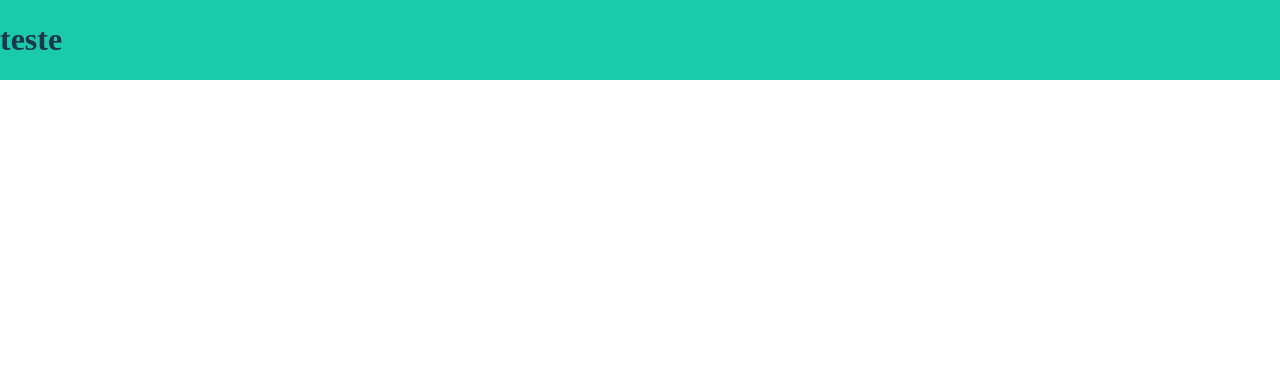
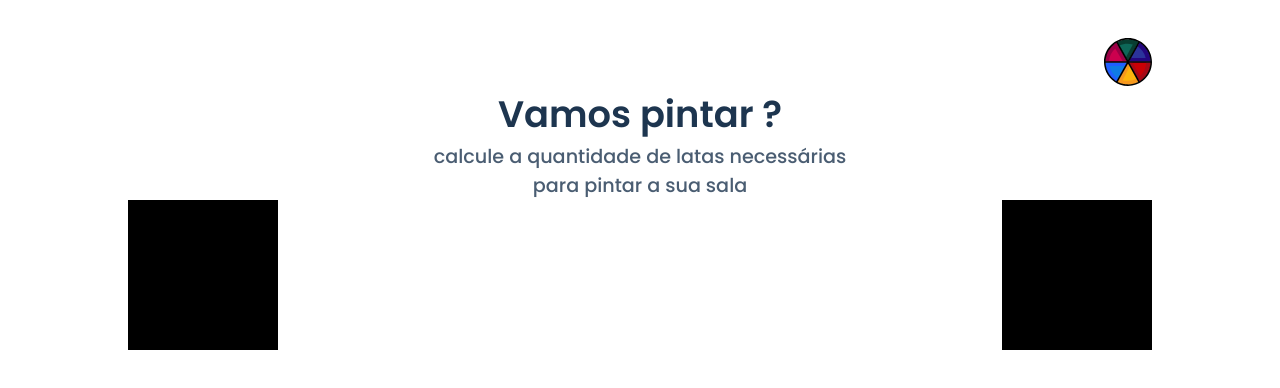
Before and after one commit to NRayan/Color, a React (Vite) app: page / in a window 1280 px wide. Shown: the top 388 px of the page. Built offline with nearby package versions, Linux system fonts and the light colour scheme.

Commit message:
feat: Home layout definition

```diff
--- a/index.html
+++ b/index.html
@@ -5,6 +5,9 @@
   <meta charset="UTF-8" />
   <link rel="icon" type="image/svg+xml" href="/src/assets/logo.svg" />
   <meta name="viewport" content="width=device-width, initial-scale=1.0" />
+  <link rel="preconnect" href="https://fonts.googleapis.com">
+  <link rel="preconnect" href="https://fonts.gstatic.com" crossorigin>
+  <link href="https://fonts.googleapis.com/css2?family=Poppins:wght@400;500;600&display=swap" rel="stylesheet">
   <title>Color</title>
 </head>
 
--- /dev/null
+++ b/src/components/form/index.tsx
@@ -0,0 +1,9 @@
+import { Container } from "./styles";
+
+export function Form() {
+	return (
+		<Container>
+
+		</Container>
+	);
+}
--- /dev/null
+++ b/src/components/form/styles.ts
@@ -0,0 +1,7 @@
+import styled from "styled-components";
+
+export const Container = styled.form`
+width: 150px;
+height: 150px;
+background-color: black;
+`;
--- /dev/null
+++ b/src/components/index.ts
@@ -0,0 +1,2 @@
+export { Form } from "./form";
+export { Result } from "./result";
--- /dev/null
+++ b/src/components/result/index.tsx
@@ -0,0 +1,9 @@
+import { Container } from "./styles";
+
+export function Result() {
+	return (
+		<Container>
+
+		</Container>
+	);
+}
--- /dev/null
+++ b/src/components/result/styles.ts
@@ -0,0 +1,7 @@
+import styled from "styled-components";
+
+export const Container = styled.div`
+width: 150px;
+height: 150px;
+background-color: black;
+`;
--- a/src/pages/home/index.tsx
+++ b/src/pages/home/index.tsx
@@ -1,9 +1,21 @@
-import { Container } from "./styles";
+import Icon from "../../assets/logo.svg";
+import { Form, Result } from "../../components";
+import { Container, ContentContainer, Logo, Subtitle, Title, TitleContainer } from "./styles";
 
 export function Home() {
 	return (
 		<Container>
-			<h1>teste</h1>
+			<Logo src={Icon} alt="logo" />
+			<TitleContainer>
+				<Title>Vamos pintar ?</Title>
+				<Subtitle>calcule a quantidade de latas necessárias<br />para pintar a sua sala</Subtitle>
+			</TitleContainer>
+
+			<ContentContainer>
+				<Form />
+				<Result />
+			</ContentContainer>
+
 		</Container>
 	);
 }
--- a/src/pages/home/styles.ts
+++ b/src/pages/home/styles.ts
@@ -1,7 +1,36 @@
+import { transparentize } from "polished";
 import styled from "styled-components";
 
 export const Container = styled.div`
-display: flex;
-background-color: red;
-background-color: ${({ theme }) => theme.colors.primary};
+padding: 3% 10%;
 `;
+
+export const Logo = styled.img`
+    align-self: flex-end;
+    height: 3rem;
+    width: 3rem;
+`;
+
+export const TitleContainer = styled.div`
+    align-self: center;
+    align-items: center;
+`;
+
+export const Title = styled.h1`
+    font-size: 2.3rem;
+    font-weight: 600;
+`;
+
+export const Subtitle = styled.p`
+    font-size: 1.2rem;
+    font-weight: 500;
+    color: ${({ theme }) => transparentize(.2, theme.colors.text)};
+    text-align: center;
+`;
+
+export const ContentContainer = styled.main`
+    display: flex;
+    flex-direction: row;
+    justify-content: space-between;
+    align-items: flex-start;
+`;
--- a/src/theme/globalStyles.ts
+++ b/src/theme/globalStyles.ts
@@ -5,6 +5,9 @@ export const GlobalStyle = createGlobalStyle`
   *{
     box-sizing: border-box;
     color: ${({ theme }) => theme.colors.text};
+    font-family: 'Poppins', Verdana, sans-serif;
+    padding: 0;
+    margin: 0;
   }
 
   div{
@@ -13,8 +16,6 @@ export const GlobalStyle = createGlobalStyle`
   }
 
   body {
-    padding: 0;
-    margin: 0;
     height: 100vh;
     width: 100vw;
     background-color: ${({ theme }) => theme.colors.background};
```
Also changed, not shown: 1 other file (tests, documents, lock files or other folders).
